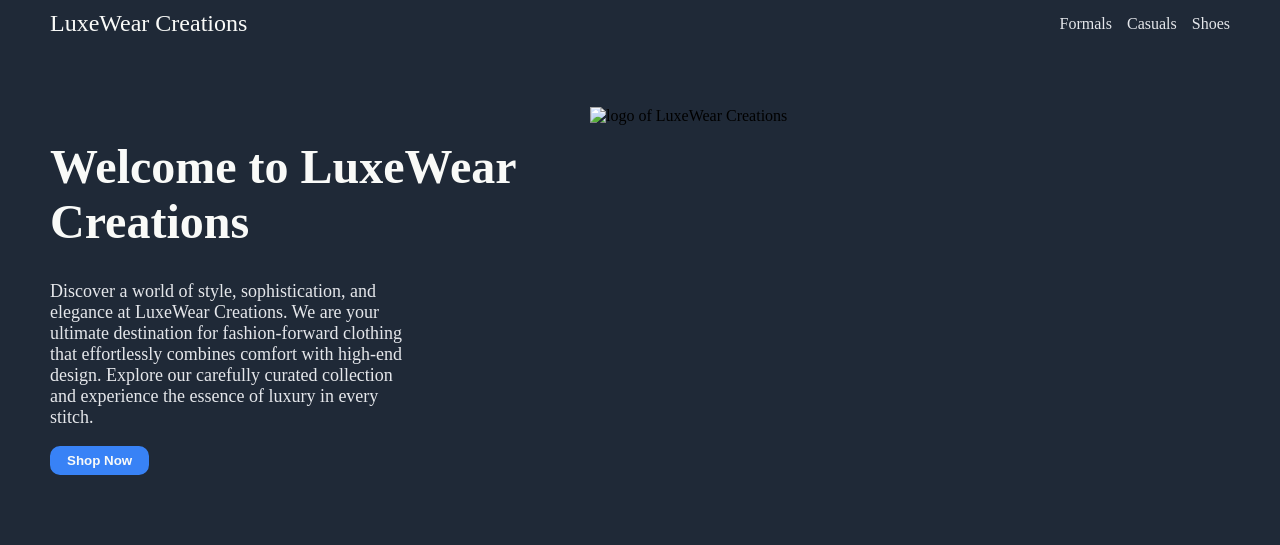
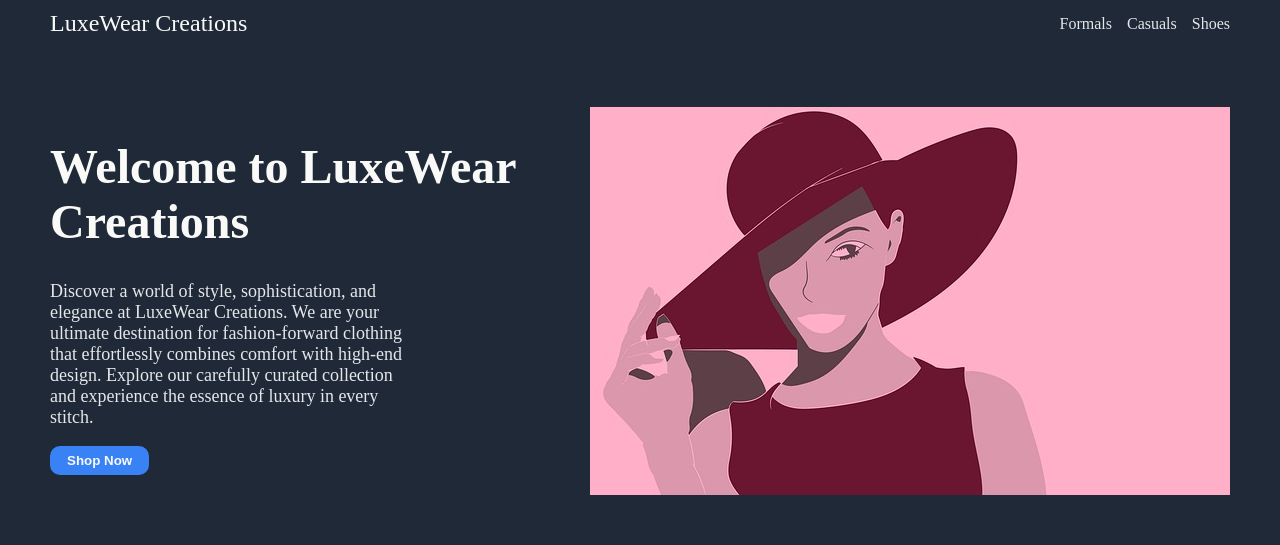
Before and after one commit to ShubhayuGoswami/odin-foundations-landing-page-project, a plain HTML site: page index.html in a window 1280 px wide. Shown: the top 545 px of the page. Drawn offline with Linux system fonts and the light colour scheme; the site is published under a folder, as on GitHub Pages, so addresses that start at the root find nothing.

Commit message:
make path change
issue with the logo image is found. made changes to the path to see whether it goes away or not.

```diff
--- a/index.html
+++ b/index.html
@@ -30,7 +30,7 @@
                 <p class="hero-secondary-text">Discover a world of style, sophistication, and elegance at LuxeWear Creations. We are your ultimate destination for fashion-forward clothing that effortlessly combines comfort with high-end design. Explore our carefully curated collection and experience the essence of luxury in every stitch.</p>
                 <button>Shop Now</button>
             </div>
-            <div class="hero-image"><img src="/images/logo.jpg" alt="logo of LuxeWear Creations"></div>
+            <div class="hero-image"><img src="./images/logo.jpg" alt="logo of LuxeWear Creations"></div>
         </div>
     </main>
 
```
